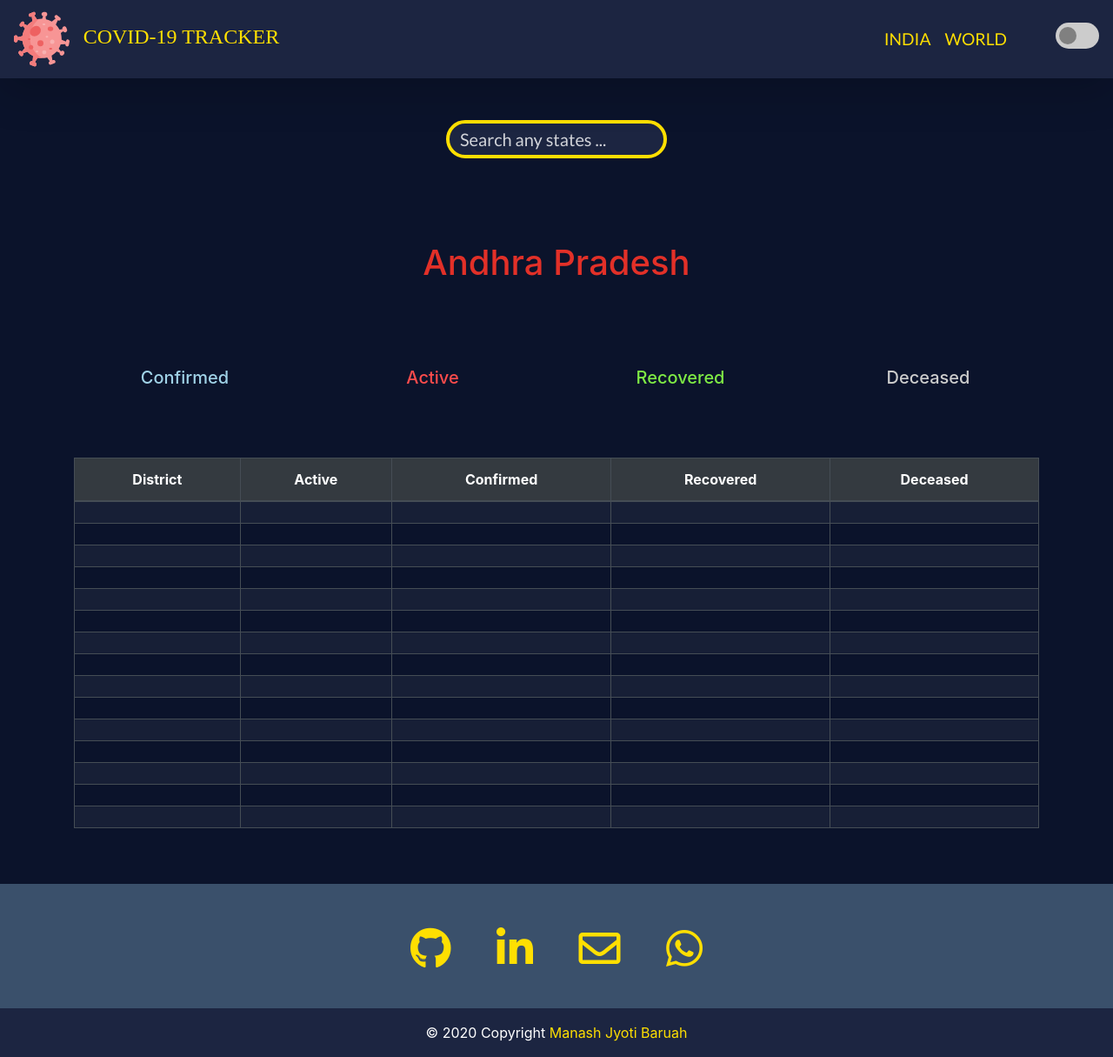
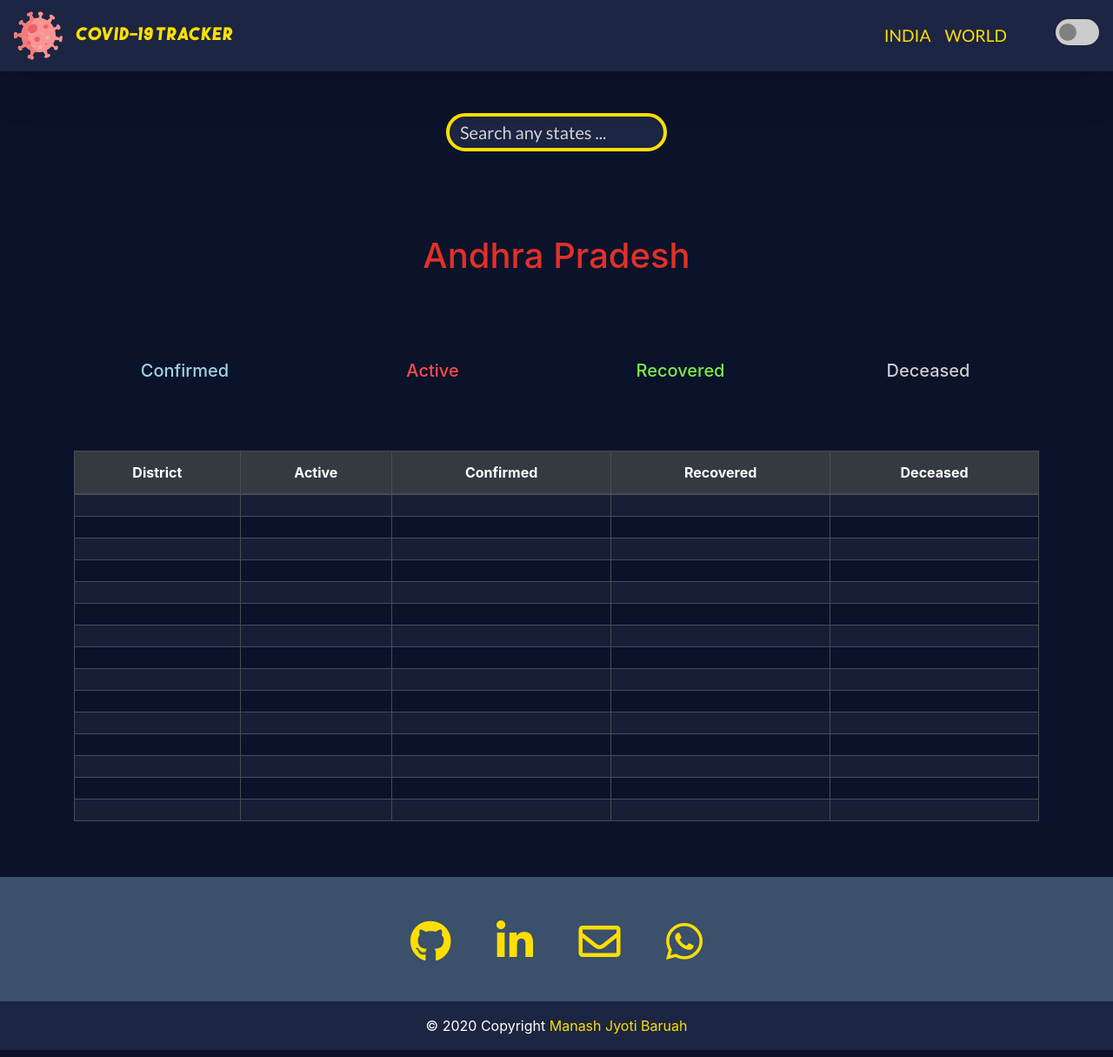
Before and after one commit to ManashJBofficial/covid19tracker, a PHP site: page /states/andhra-pradesh.php in a window 1280 px wide. Shown: the whole page at 87% size. Run offline with PHP 8.4, Linux system fonts and the light colour scheme; data that the repository does not hold is empty; some libraries are stand-ins or nearby versions; some web fonts are replaced.

Commit message:
Changed font and light mode header color

```diff
--- a/sass/statesStyle.css
+++ b/sass/statesStyle.css
@@ -1,6 +1,7 @@
 html {
   --background_color_1: #0b132b;
   --navbar_color: #1c2541;
+  --nav_toggler_color: red;
   --background_color_2: #3bb78f;
   --head_text_color: #ffdf01;
   --table_body_background: #0b132b;
@@ -30,7 +31,8 @@ html {
 html[data-theme="light"] {
   --background_color_1: #fdfdfd;
   --navbar_color: #ffffff;
-  --head_text_color: rgb(0, 0, 0);
+  --nav_toggler_color: #ccc;
+  --head_text_color: #ff500a;
   --background_color_2: #fff;
   --table_body_background: #fffde8;
   --table_row_background: #fffde8;
@@ -54,6 +56,16 @@ html[data-theme="light"] {
   --form-control-border: #1c2541;
   --form-control-color: #1c2541;
   --form-control-placeholder: #1c2541;
+}
+
+@font-face {
+  font-family: GENUINE;
+  src: url("../fonts/GENUINE/GENUINE.ttf");
+}
+
+@font-face {
+  font-family: BebasNeue;
+  src: url("../fonts/BebasNeue/TTF/BebasNeue-Bold.ttf");
 }
 
 @font-face {
@@ -87,7 +99,7 @@ html.transition *:after {
 }
 
 .navbar .navbar-brand .head-text {
-  font-family: Montserrat !important;
+  font-family: "GENUINE" !important;
   font-size: 1.5rem;
   color: var(--head_text_color);
 }
@@ -110,8 +122,8 @@ nav .navbar-nav .nav-item .nav-link:hover {
 }
 
 .logo {
-  width: 4rem;
-  height: 4rem;
+  width: 3.5rem;
+  height: 3.5rem;
 }
 
 .nav .navbar-nav .nav-item .nav-text {
@@ -128,18 +140,25 @@ nav .navbar-nav .nav-item .nav-link:hover {
   color: var(--table_text);
 }
 
+.table thead tr {
+  border-color: #454d55 !important;
+}
+
 .table tbody {
   font-family: "Roboto", sans-serif;
   background-color: var(--table_body_background);
 }
 
 .table tbody tr {
-  color: var(--table_text_color);
   background-color: var(--table_row_background);
 }
 
 .table tbody tr:hover {
   color: var(--table_hover);
+}
+
+.table tbody tr td {
+  color: var(--table_text_color);
 }
 
 .container-cus {
--- a/sass/statesStyle.scss
+++ b/sass/statesStyle.scss
@@ -33,7 +33,7 @@ html[data-theme="light"] {
   --background_color_1: #fdfdfd;
   --navbar_color: #ffffff;
   --nav_toggler_color: #ccc;
-  --head_text_color: rgb(0, 0, 0); //#FF500A
+  --head_text_color: #ff500a; //#FF500A
   --background_color_2: #fff;
   --table_body_background: #fffde8;
   --table_row_background: #fffde8;
@@ -69,7 +69,17 @@ $light-bg: #fff;
 $font_family_1: Montserrat;
 $font_family_2: Lato;
 $font_family_3: "Roboto", sans-serif;
+$font_family_4: "BebasNeue";
+$font_family_5: "GENUINE";
 
+@font-face {
+  font-family: GENUINE;
+  src: url("../fonts/GENUINE/GENUINE.ttf");
+}
+@font-face {
+  font-family: BebasNeue;
+  src: url("../fonts/BebasNeue/TTF/BebasNeue-Bold.ttf");
+}
 @font-face {
   font-family: Montserrat;
   src: url("../fonts/Montserrat/Montserrat-ExtraBold.ttf");
@@ -101,7 +111,7 @@ html.transition *:after {
 .navbar {
   .navbar-brand {
     .head-text {
-      font-family: $font_family_1 !important;
+      font-family: $font_family_5 !important;
       font-size: 1.5rem;
       color: var(--head_text_color);
     }
@@ -130,8 +140,8 @@ nav {
 }
 
 .logo {
-  width: 4rem;
-  height: 4rem;
+  width: 3.5rem;
+  height: 3.5rem;
 }
 
 .nav {
```
Also changed, not shown: sass/style.css (+16 -5 lines), sass/style.scss (+16 -5 lines), fonts/BebasNeue/TTF/BebasNeue-Bold.ttf (added), fonts/BebasNeue/TTF/BebasNeue-Book.ttf (added), fonts/BebasNeue/TTF/BebasNeue-Light.ttf (added), fonts/BebasNeue/TTF/BebasNeue-Regular.ttf (added), fonts/BebasNeue/TTF/BebasNeue-Thin.ttf (added), fonts/GENUINE/GENUINE.ttf (added), fonts/GENUINE/SIMPLIFICA.ttf (added), 2 other files.
